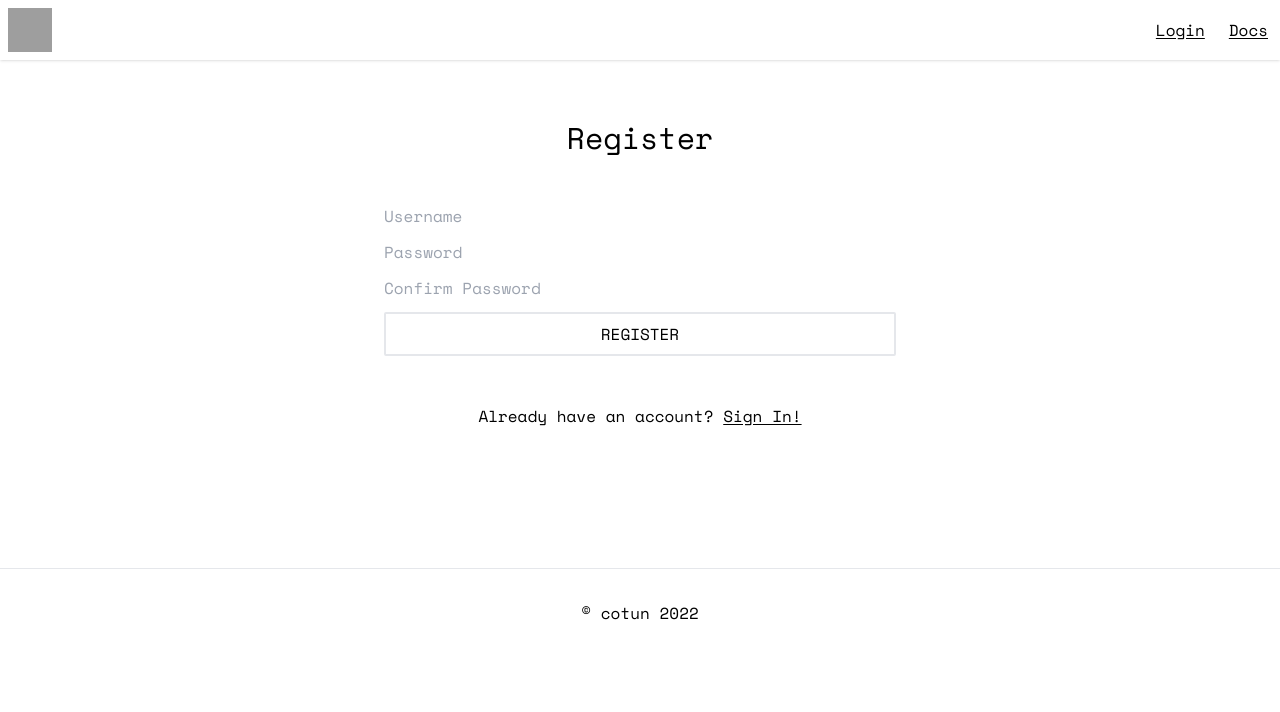
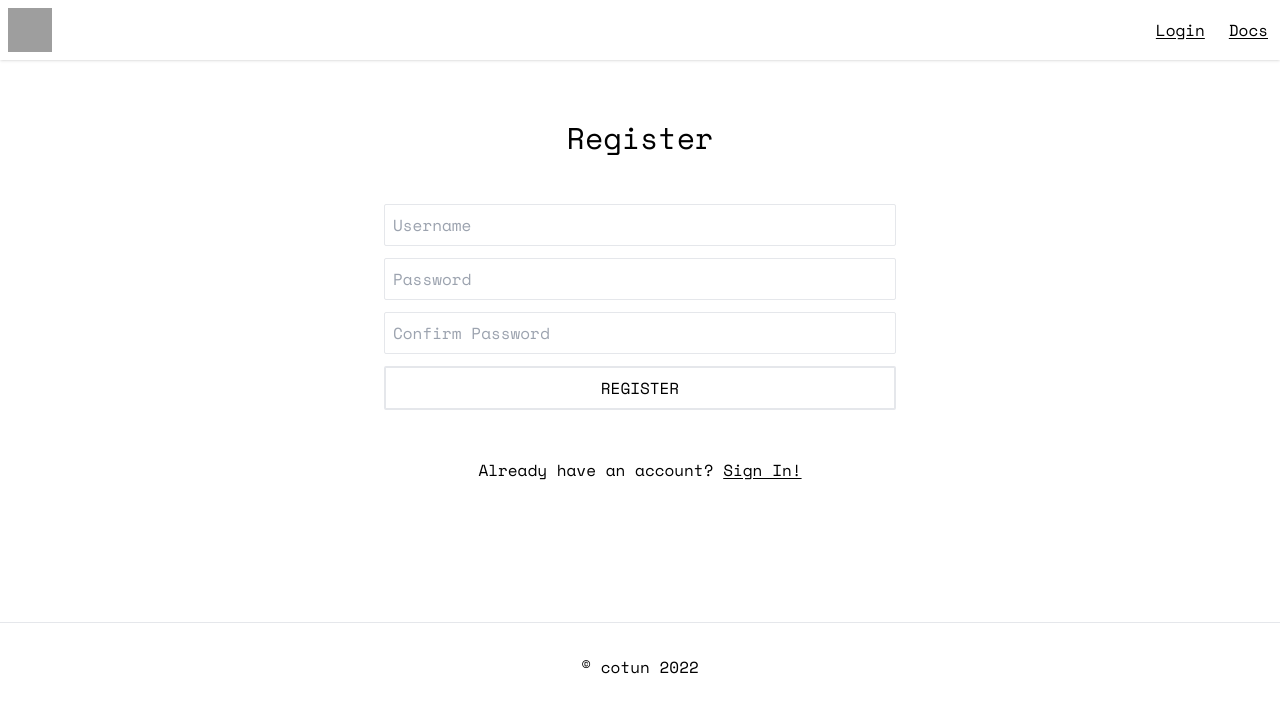
Before and after one commit to qxb3/cotun, a SvelteKit app in the folder packages/website/: page /register in a window 1280 px wide. Shown: the top 712 px of the page. Built offline with nearby package versions, Linux system fonts and the light colour scheme; grey boxes are pictures that could not be loaded.

Commit message:
[website] feat(register): show errors on input & button

```diff
--- a/packages/website/src/routes/register/+page.svelte
+++ b/packages/website/src/routes/register/+page.svelte
@@ -1,6 +1,21 @@
 <script>
+  let username = ''
+  let password = ''
+  let confirmPassword = ''
+
+  let usernameErr = ''
+  let passwordErr = ''
+  let confirmPasswordErr = ''
+
   function register() {
-    console.log('Register')
+    if (!username) return usernameErr = 'Username cannot be empty'
+    if (!password) return passwordErr = 'Password cannot be empty'
+    if (!confirmPassword) return confirmPasswordErr = 'You need to confirm your password'
+    if (password !== confirmPassword) return confirmPasswordErr = 'Confirm password doesn\'t match'
+
+    usernameErr = ''
+    passwordErr = ''
+    confirmPasswordErr = ''
   }
 </script>
 
@@ -12,14 +27,31 @@
   <h1 class="text-3xl text-center my-12">Register</h1>
 
   <form on:submit|preventDefault={register} class="grid place-items-center w-full">
-    <div class="max-w-lg min-w-lg">
+    <div class="w-full max-w-lg">
       <div class="space-y-3">
-        <input class="w-full" type="text" placeholder="Username">
-        <input class="w-full" type="password" placeholder="Password">
-        <input class="w-full" type="password" placeholder="Confirm Password">
+        <div>
+          <input bind:value={username} class="w-full input" class:danger={usernameErr} type="text" placeholder="Username">
+          {#if usernameErr}
+            <p class="danger">{usernameErr}</p>
+          {/if}
+        </div>
+
+        <div>
+          <input bind:value={password} class="w-full input" class:danger={passwordErr} type="password" placeholder="Password">
+          {#if passwordErr}
+            <p class="danger">{passwordErr}</p>
+          {/if}
+        </div>
+
+        <div>
+          <input bind:value={confirmPassword} class="w-full input" class:danger={confirmPasswordErr} type="password" placeholder="Confirm Password">
+          {#if confirmPasswordErr}
+            <p class="danger">{confirmPasswordErr}</p>
+          {/if}
+        </div>
       </div>
 
-      <button class="button mt-3 w-full" type="submit">Register</button>
+      <button class="button mt-3 w-full" class:danger={usernameErr || passwordErr || confirmPasswordErr} type="submit">Register</button>
     </div>
   </form>
 
```
